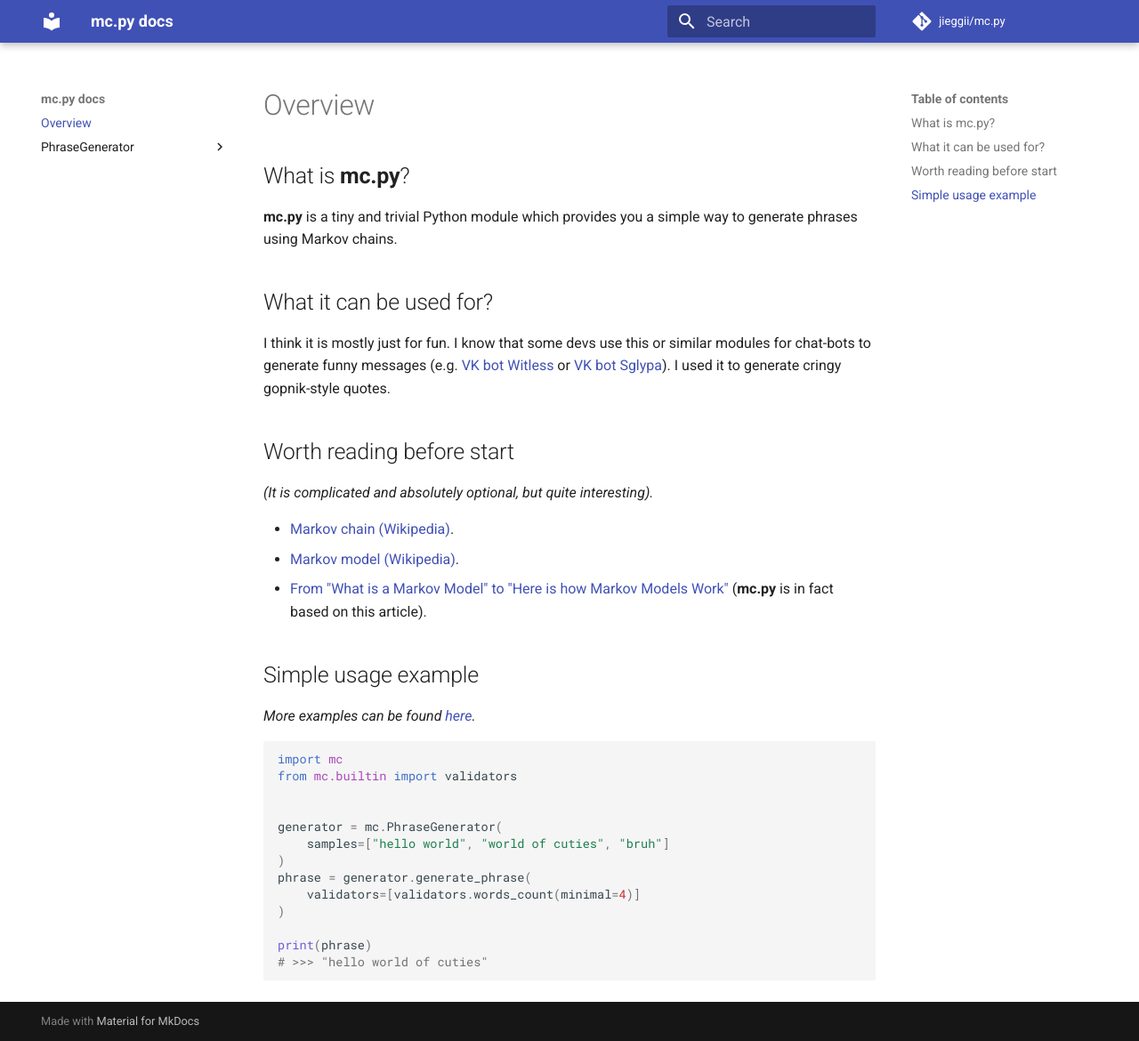
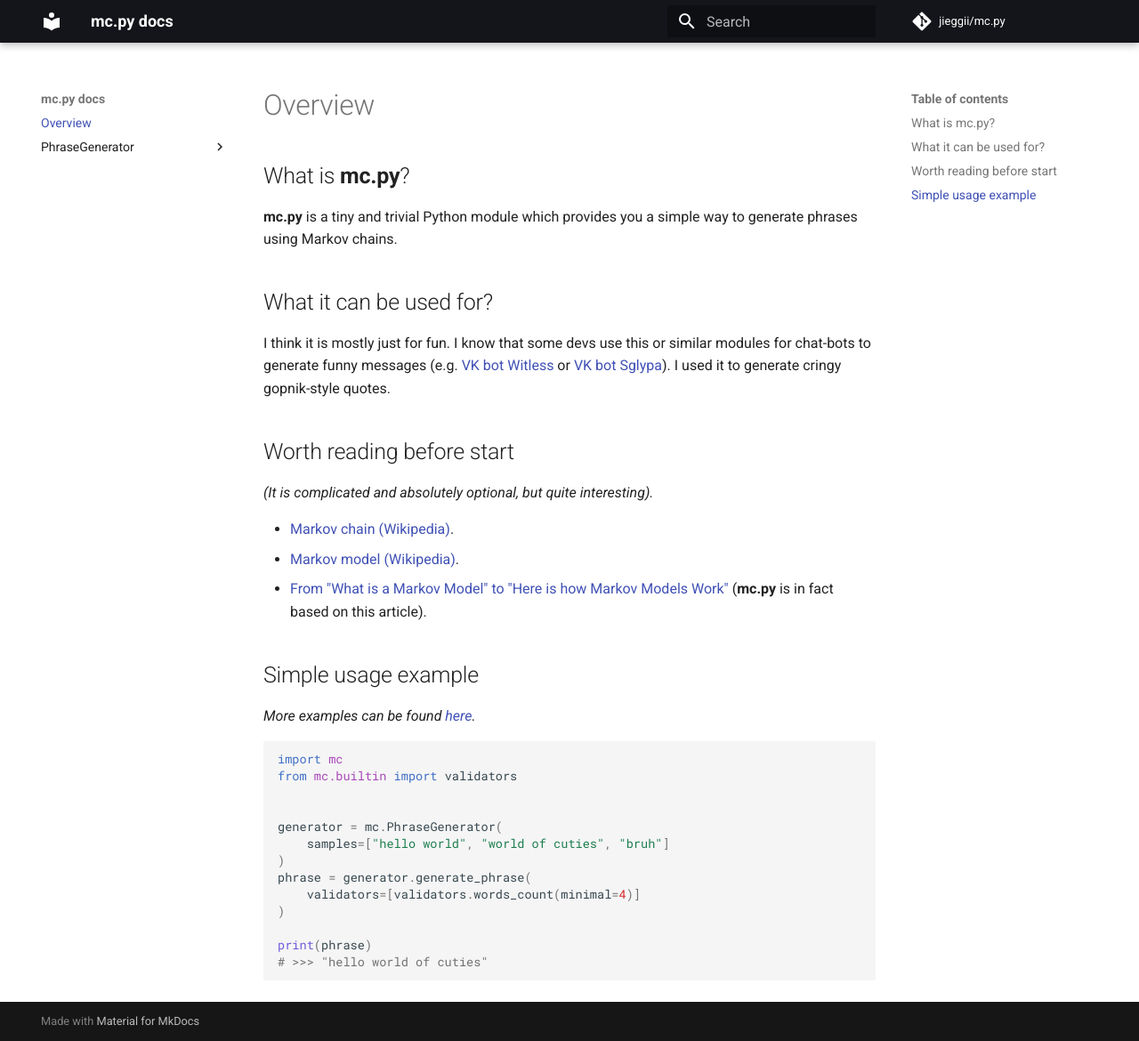
Before and after one commit to jieggii/mc.py, an MkDocs documentation site: the page built from docs/index.md, in a window 1280 px wide and 1170 px high. Shown: the whole window at 89% size. Built offline with MkDocs 1.6.1 and Material for MkDocs 9.7.7, drawn with Linux system fonts in a browser that asks for light colours; comment, search, counter and statistics services are not loaded.

Commit message:
Update colors

```diff
--- a/mkdocs.yml
+++ b/mkdocs.yml
@@ -6,7 +6,13 @@ site_author: 'jieggii'
 repo_name: 'jieggii/mc.py'
 repo_url: 'https://github.com/jieggii/mc.py'
 
-theme: material
+theme:
+  name: 'material'
+  palette:
+    scheme: default
+    primary: black
+    accent: deep purple
+
 markdown_extensions:
   - pymdownx.highlight
   - pymdownx.inlinehilite
```
